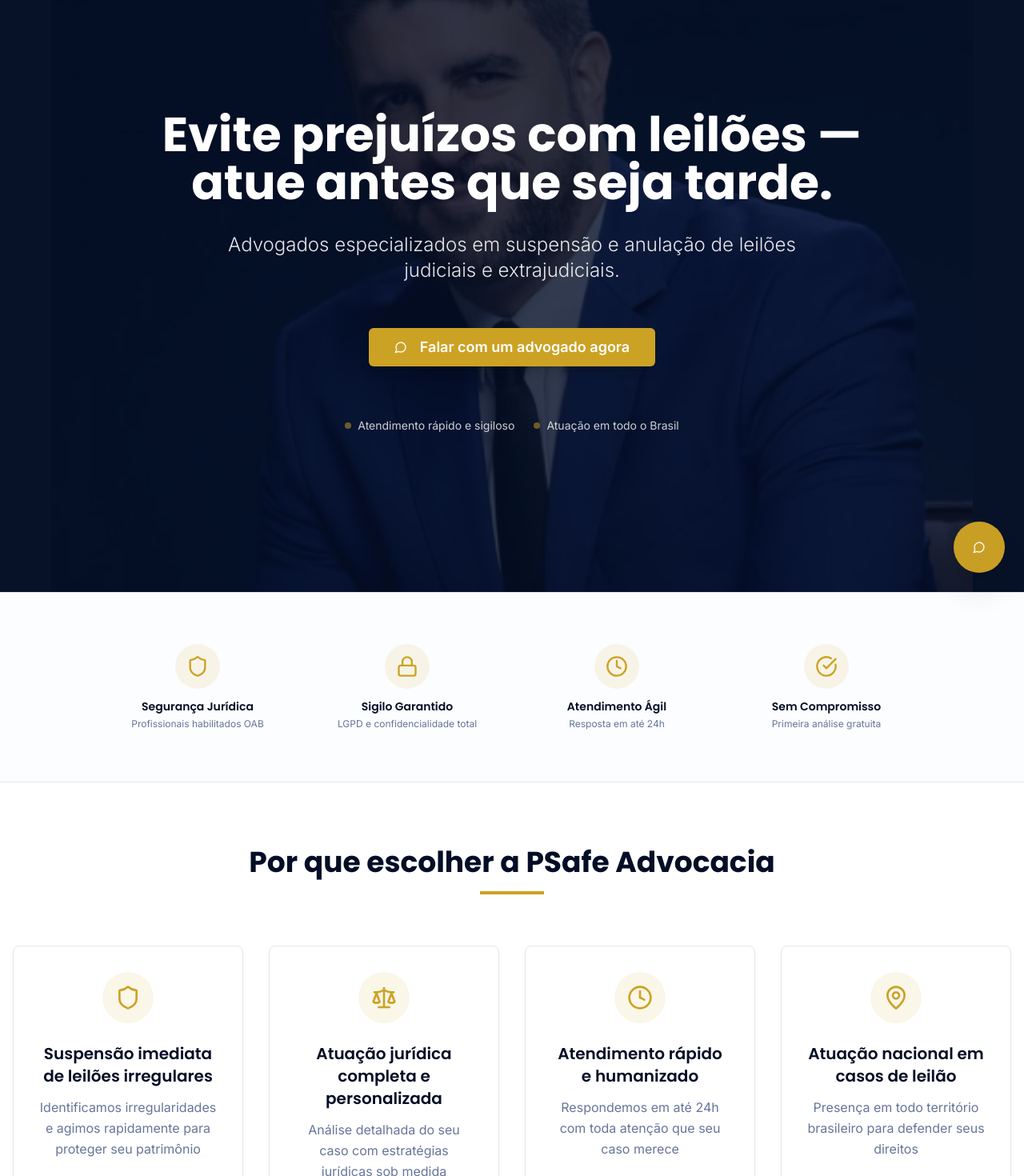
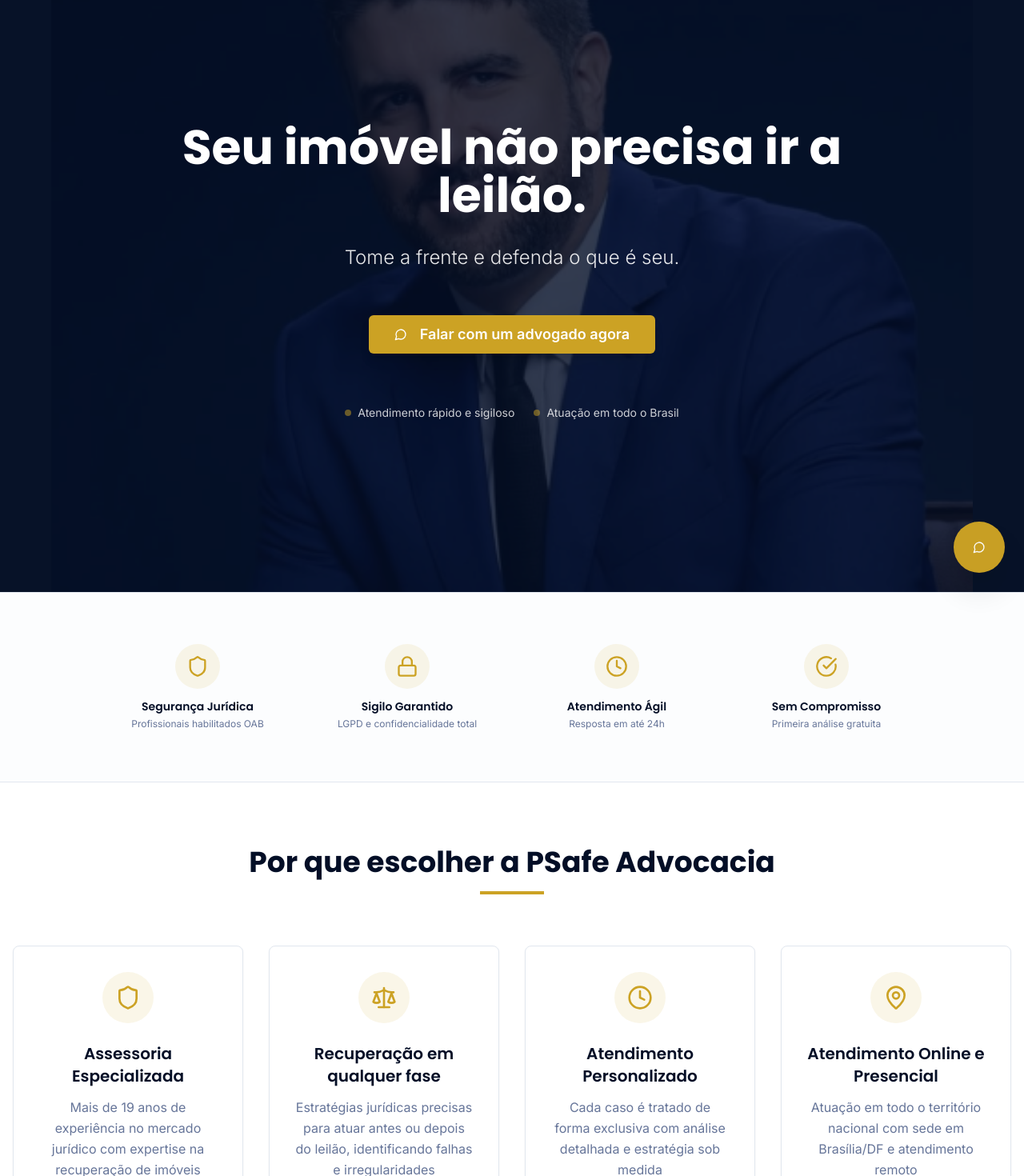
Before and after one commit to LucasNascimento2810/psafe-leilao-solver, a React (Vite) app: page / in a window 1280 px wide. Shown: the part 60-1530 px from the top of the page at 80% size. Built offline with nearby package versions, Linux system fonts and the light colour scheme; the HTML template or start-up script is replaced by a standard one.

Commit message:
Atualizar conteúdo com site antigo
- Captura informações do site pablosafeadvocacia e atualiza o conteúdo da landing page atual mantendo o layout existente, incluindo Hero, Sobre, Benefícios, Stats, FAQ e Footer com texto fiel ao site antigo.

```diff
--- a/src/components/About.tsx
+++ b/src/components/About.tsx
@@ -34,7 +34,7 @@ const About = () => {
                     <Award className="w-6 h-6 text-accent" />
                   </div>
                   <div>
-                    <div className="text-2xl font-bold text-primary">+10 anos</div>
+                    <div className="text-2xl font-bold text-primary">+19 anos</div>
                     <div className="text-sm text-muted-foreground">de experiência</div>
                   </div>
                 </div>
@@ -45,17 +45,21 @@ const About = () => {
             <div className="space-y-6">
               <div>
                 <h2 className="text-3xl md:text-4xl font-bold text-foreground mb-4">
-                  Sobre a PSafe Advocacia
+                  Recupere o que é seu!
                 </h2>
                 <div className="w-20 h-1 bg-accent mb-6" />
               </div>
 
               <p className="text-lg text-muted-foreground leading-relaxed">
-                A <span className="font-semibold text-foreground">PSafe Advocacia</span> atua com foco em soluções jurídicas rápidas e seguras para proteger o patrimônio dos clientes em situações de leilões judiciais e extrajudiciais.
+                Se o seu imóvel está prestes a ir a leilão — ou já foi arrematado — ainda há caminhos legais para reverter essa situação. A perda do patrimônio familiar é uma das experiências mais difíceis, mas com a estratégia certa, é possível proteger seus direitos e reaver o bem.
               </p>
 
               <p className="text-lg text-muted-foreground leading-relaxed">
-                Nossa equipe possui ampla experiência na identificação de irregularidades processuais e na elaboração de estratégias eficazes para suspensão e anulação de leilões, sempre priorizando o melhor resultado para nossos clientes.
+                Na <span className="font-semibold text-foreground">PSafe Advogados</span>, atuamos com foco em soluções jurídicas eficazes para suspender/cancelar leilões e recuperar imóveis. Nossa equipe possui ampla experiência em procedimentos judiciais e extrajudiciais, dominando as particularidades que envolvem financiamentos, notificações e execuções.
+              </p>
+
+              <p className="text-lg text-muted-foreground leading-relaxed">
+                Com atuação técnica e comprometimento real com cada caso, buscamos sempre o melhor resultado para você e sua família. Seu patrimônio pode ser salvo — e nós sabemos como fazer isso acontecer.
               </p>
 
               {/* Mini Features */}
--- a/src/components/Benefits.tsx
+++ b/src/components/Benefits.tsx
@@ -5,23 +5,23 @@ import { useScrollAnimation } from "@/hooks/useScrollAnimation";
 const benefits = [
   {
     icon: Shield,
-    title: "Suspensão imediata de leilões irregulares",
-    description: "Identificamos irregularidades e agimos rapidamente para proteger seu patrimônio"
+    title: "Assessoria Especializada",
+    description: "Mais de 19 anos de experiência no mercado jurídico com expertise na recuperação de imóveis levados a leilão"
   },
   {
     icon: Scale,
-    title: "Atuação jurídica completa e personalizada",
-    description: "Análise detalhada do seu caso com estratégias jurídicas sob medida"
+    title: "Recuperação em qualquer fase",
+    description: "Estratégias jurídicas precisas para atuar antes ou depois do leilão, identificando falhas e irregularidades"
   },
   {
     icon: Clock,
-    title: "Atendimento rápido e humanizado",
-    description: "Respondemos em até 24h com toda atenção que seu caso merece"
+    title: "Atendimento Personalizado",
+    description: "Cada caso é tratado de forma exclusiva com análise detalhada e estratégia sob medida"
   },
   {
     icon: MapPin,
-    title: "Atuação nacional em casos de leilão",
-    description: "Presença em todo território brasileiro para defender seus direitos"
+    title: "Atendimento Online e Presencial",
+    description: "Atuação em todo o território nacional com sede em Brasília/DF e atendimento remoto"
   }
 ];
 
--- a/src/components/FAQ.tsx
+++ b/src/components/FAQ.tsx
@@ -8,28 +8,28 @@ import { useScrollAnimation } from "@/hooks/useScrollAnimation";
 
 const faqs = [
   {
-    question: "Em quanto tempo é possível suspender um leilão?",
-    answer: "O tempo varia conforme a urgência e complexidade do caso. Em situações de iminência do leilão, podemos atuar em regime de urgência e obter liminares em 24 a 48 horas. Quanto antes você nos procurar, maiores as chances de sucesso."
+    question: "É possível recuperar um imóvel que já foi arrematado em leilão?",
+    answer: "Sim. Em diversos casos, é possível reverter a arrematação, especialmente quando são identificadas irregularidades no procedimento, ausência de notificação adequada, vícios contratuais ou abuso por parte da instituição financeira. Cada caso requer análise jurídica detalhada."
   },
   {
-    question: "Quais são os principais motivos para anular um leilão?",
-    answer: "Os motivos mais comuns incluem: vícios na notificação, erros no processo de execução, falta de avaliação atualizada do bem, irregularidades no edital, valores de lance muito abaixo do mercado, e ausência de tentativas de acordo antes do leilão."
+    question: "O que devo fazer ao receber uma notificação de leilão do meu imóvel?",
+    answer: "O ideal é procurar imediatamente um advogado especializado. O tempo é um fator determinante para suspender o leilão e preservar o imóvel. A atuação preventiva permite ingressar com medidas judiciais antes que a perda do bem se concretize."
   },
   {
-    question: "Preciso pagar algo antecipadamente?",
-    answer: "Trabalhamos com total transparência. Após a análise inicial gratuita do seu caso, apresentamos um orçamento claro com todas as condições. Cada caso é avaliado individualmente para definirmos a melhor estratégia e valores."
+    question: "Preciso estar em Brasília para ser atendido pelo escritório?",
+    answer: "Não. Apesar de nossa sede estar localizada em Brasília/DF, atendemos clientes em todo o Brasil por meio de atendimento online seguro e eficiente, garantindo o mesmo nível de acompanhamento e qualidade em qualquer estado."
   },
   {
-    question: "Vocês atuam em todo o Brasil?",
-    answer: "Sim! Nossa atuação é nacional. Temos experiência em processos em diversos estados brasileiros e utilizamos recursos tecnológicos que nos permitem atuar de forma ágil em qualquer região do país."
+    question: "O escritório cobra honorários antecipados?",
+    answer: "Oferecemos condições de pagamento facilitadas, analisadas conforme a realidade financeira de cada cliente. Em muitos casos, é possível negociar parcelamentos ou formas alternativas de pagamento."
   },
   {
-    question: "O que acontece depois que o leilão é suspenso?",
-    answer: "Após a suspensão, trabalhamos em estratégias para resolver a dívida de forma mais favorável, como negociação de valores, parcelamento, ou até mesmo a anulação definitiva do processo caso identifiquemos irregularidades graves."
+    question: "Quanto tempo leva o processo de recuperação do imóvel?",
+    answer: "O prazo varia conforme a complexidade do caso e o tipo de procedimento (judicial ou extrajudicial). Após a análise inicial, nossa equipe fornece uma estimativa realista baseada nas etapas processuais e no histórico de casos semelhantes."
   },
   {
-    question: "Qual a diferença entre suspensão e anulação de leilão?",
-    answer: "A suspensão é uma medida temporária que interrompe o leilão enquanto analisamos o caso. Já a anulação cancela definitivamente o leilão quando comprovamos irregularidades graves no processo. Nossa estratégia depende das particularidades de cada situação."
+    question: "O que diferencia o PSAFE de outros escritórios?",
+    answer: "Nossa experiência de mais de 19 anos de atuação jurídica, aliada à especialização em leilões judiciais e extrajudiciais, nos permite adotar estratégias personalizadas, com total transparência e comprometimento em cada caso, priorizando sempre a proteção do patrimônio do cliente."
   }
 ];
 
--- a/src/components/Footer.tsx
+++ b/src/components/Footer.tsx
@@ -54,7 +54,8 @@ const Footer = () => {
         </div>
 
         <div className="border-t border-white/20 mt-8 pt-8 text-center text-white/60 text-sm">
-          <p>© {currentYear} PSafe Advocacia. Todos os direitos reservados.</p>
+          <p>® 2020 PSAFE | Todos os direitos reservados.</p>
+          <p className="mt-2">Política de Privacidade | Termos de Uso</p>
         </div>
       </div>
     </footer>
--- a/src/components/Hero.tsx
+++ b/src/components/Hero.tsx
@@ -30,11 +30,11 @@ const Hero = () => {
       <div className="container relative z-10 px-4 py-20 mx-auto text-center">
         <div className="max-w-4xl mx-auto space-y-8 animate-fade-in">
           <h1 className="text-4xl md:text-5xl lg:text-6xl font-bold text-white leading-tight animate-fade-in-up">
-            Evite prejuízos com leilões — atue antes que seja tarde.
+            Seu imóvel não precisa ir a leilão.
           </h1>
 
           <p className="text-xl md:text-2xl text-white/90 font-light max-w-3xl mx-auto animate-fade-in" style={{ animationDelay: '0.2s' }}>
-            Advogados especializados em suspensão e anulação de leilões judiciais e extrajudiciais.
+            Tome a frente e defenda o que é seu.
           </p>
 
           <div className="flex flex-col sm:flex-row gap-4 justify-center items-center pt-6 animate-scale-in" style={{ animationDelay: '0.4s' }}>
--- a/src/components/Stats.tsx
+++ b/src/components/Stats.tsx
@@ -16,7 +16,7 @@ const stats = [
   },
   {
     icon: Award,
-    number: "+10",
+    number: "+19",
     label: "Anos de experiência",
     description: "em direito imobiliário"
   },
```
